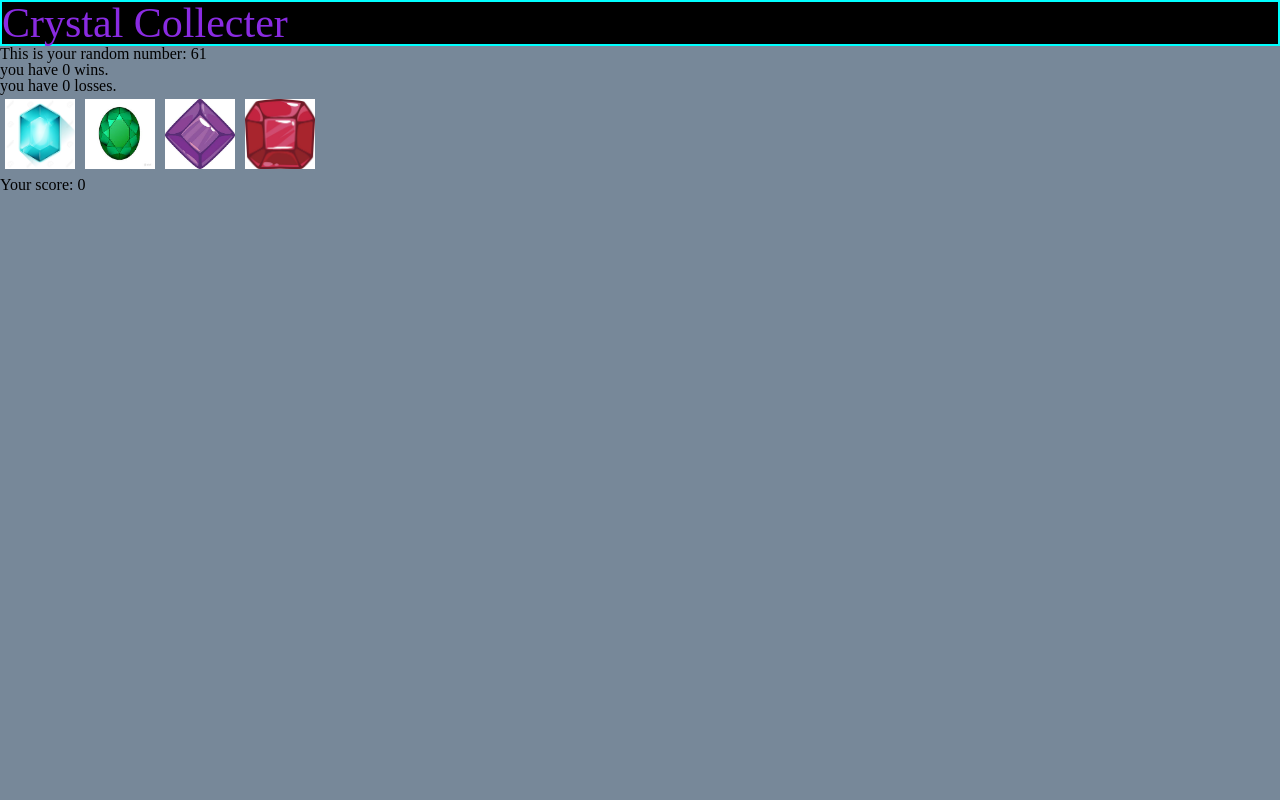
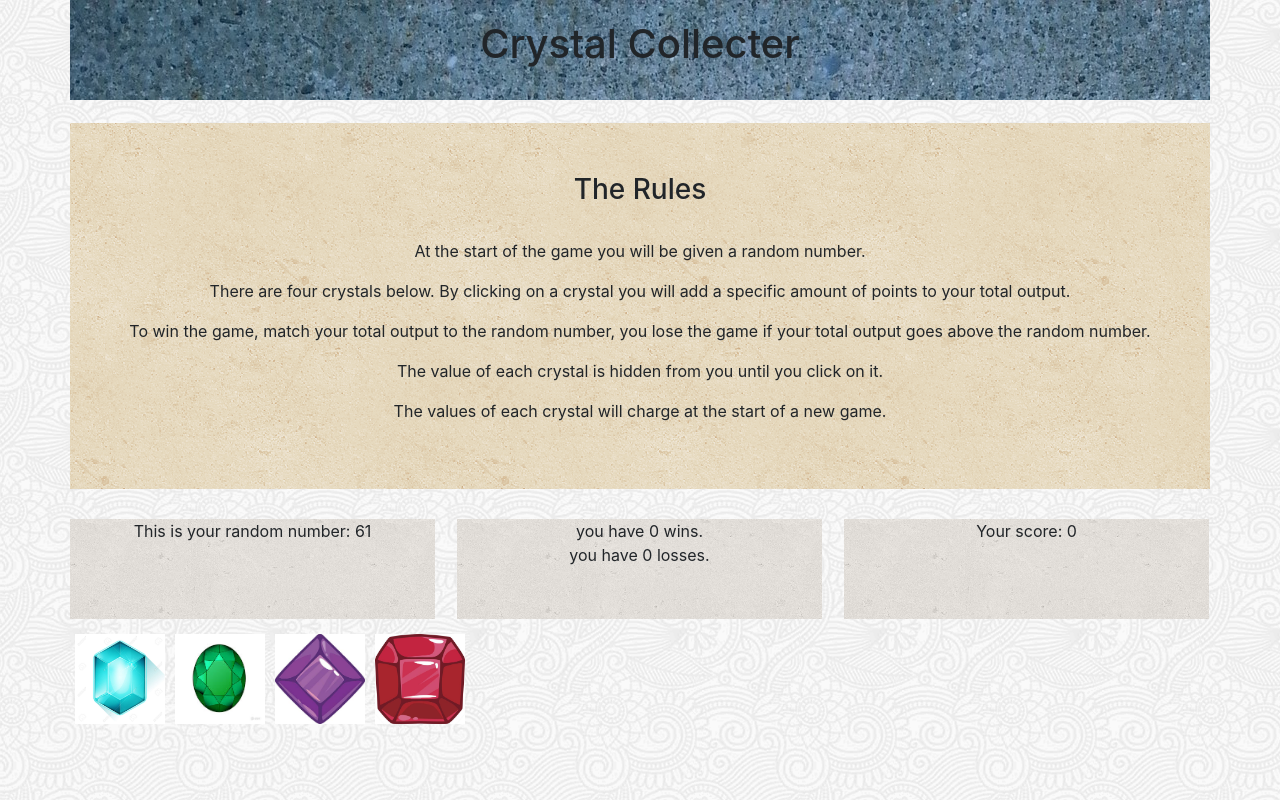
Before and after one commit to dsolomon4/unit-4-game, a plain HTML site: page index.html in a window 1280 px wide. Drawn offline with nearby package versions, Linux system fonts and the light colour scheme.

Commit message:
updated css

```diff
--- a/assets/css/style.css
+++ b/assets/css/style.css
@@ -1,16 +1,50 @@
 img {
-    height: 70px;
-    width: 70px;
-    padding: 5px
+    height: 100px;
+    width: 100px;
+    padding: 5px;
 }
 
+
+
 body{
-    background: lightslategrey
+    background-image: url("../images/full-bloom.png");
 }
 
 h1 {
-    color: blueviolet;
+    color: black;
     font-size: 42px;
-    background-color: black;
-    border: 2px solid aqua;
+    background-image: url("../images/concrete-1225035_1920.jpg");
+    height: 100px;
+    width: 1000px;
+    text-align: center;
+    padding: 20px;
+    margin-top: 100px;
 }
+
+#rules {
+    background-image: url("../images/vintage-concrete.png");
+    width: 1000px;
+    padding: 50px;
+    margin: 15px 0px;
+    text-align: center;
+}
+
+.output {
+    float: left;
+    background-image: url("../images/cork-wallet.png");
+    height: 100px;
+     width: 365px;
+    margin: 15px 22px 10px 0px;
+    text-align: center;
+
+}
+
+.output2 {
+    float: left;
+    background-image: url("../images/cork-wallet.png");
+    height: 100px;
+     width: 365px;
+    margin: 15px 0px 10px 0px;
+    text-align: center;
+
+}
--- a/index.html
+++ b/index.html
@@ -8,20 +8,61 @@
     <title>Crystal Game</title>
     <link rel="stylesheet" href="assets/css/reset.css">
     <link rel="stylesheet" href="assets/css/style.css">
-
+    <link rel="stylesheet" href="https://stackpath.bootstrapcdn.com/bootstrap/4.1.3/css/bootstrap.min.css" integrity="sha384-MCw98/SFnGE8fJT3GXwEOngsV7Zt27NXFoaoApmYm81iuXoPkFOJwJ8ERdknLPMO"
+        crossorigin="anonymous">
 
 </head>
 
 <body>
 
-<h1 id="game-header"> Crystal Collecter </h1>
+    <div class="container">
+        <div class="row">
+            <h1 class="col-12" id="game-header"> Crystal Collecter </h1>
+        </div>
+        <div class="row">
+            <div class="col-12" id="rules">
+                <!-- rules go here-->
+                <h3> The Rules</h3>
+                <br>
 
-<div id= "guess"></div> <!-- number to guess-->
+                <p>
+                    At the start of the game you will be given a random number.
+                </p>
+                <p>
+                    There are four crystals below. By clicking on a crystal you will add a specific amount of points to
+                    your total output.
+                </p>
+                <p>
+                    To win the game, match your total output to the random number, you lose the game if your total output
+                    goes above the random number.
+                </p>
+                <p>
+                    The value of each crystal is hidden from you until you click on it.
+                </p>
+                <p>
+                    The values of each crystal will charge at the start of a new game.
+                </p>
+            </div>
+        </div>
+        <div class=" row">
 
+            <div id="guess" class="output "></div> <!-- number to guess-->
+
+            <div class="output ">
                 <div id="wins"></div> <!-- wins-->
-<div id= "losses"></div> <!-- losses-->
+                <div id="losses"></div> <!-- losses-->
+            </div>
+
+            <div id="guess-counter" class="output2 "></div>
+
+
+        </div>
+        <div class="row ">
             <div id="stone"></div>
-<div id="guess-counter"></div>
+        </div>
+    </div>
+
+
 
 
     <div>
@@ -40,7 +81,13 @@
 
 
 
-
+    <!-- Bootstrap -->
+    <script src="https://code.jquery.com/jquery-3.3.1.slim.min.js" integrity="sha384-q8i/X+965DzO0rT7abK41JStQIAqVgRVzpbzo5smXKp4YfRvH+8abtTE1Pi6jizo"
+        crossorigin="anonymous"></script>
+    <script src="https://cdnjs.cloudflare.com/ajax/libs/popper.js/1.14.3/umd/popper.min.js" integrity="sha384-ZMP7rVo3mIykV+2+9J3UJ46jBk0WLaUAdn689aCwoqbBJiSnjAK/l8WvCWPIPm49"
+        crossorigin="anonymous"></script>
+    <script src="https://stackpath.bootstrapcdn.com/bootstrap/4.1.3/js/bootstrap.min.js" integrity="sha384-ChfqqxuZUCnJSK3+MXmPNIyE6ZbWh2IMqE241rYiqJxyMiZ6OW/JmZQ5stwEULTy"
+        crossorigin="anonymous"></script>
 
     <!-- jQuery -->
     <script type="text/javascript" src="https://code.jquery.com/jquery-3.3.1.min.js"></script>
```
Also changed, not shown: assets/images/concrete-1225035_1920.jpg (added), assets/images/cork-wallet.png (added), assets/images/full-bloom.png (added), assets/images/vintage-concrete.png (added). Lines whose indentation alone changed are shown as unchanged.
